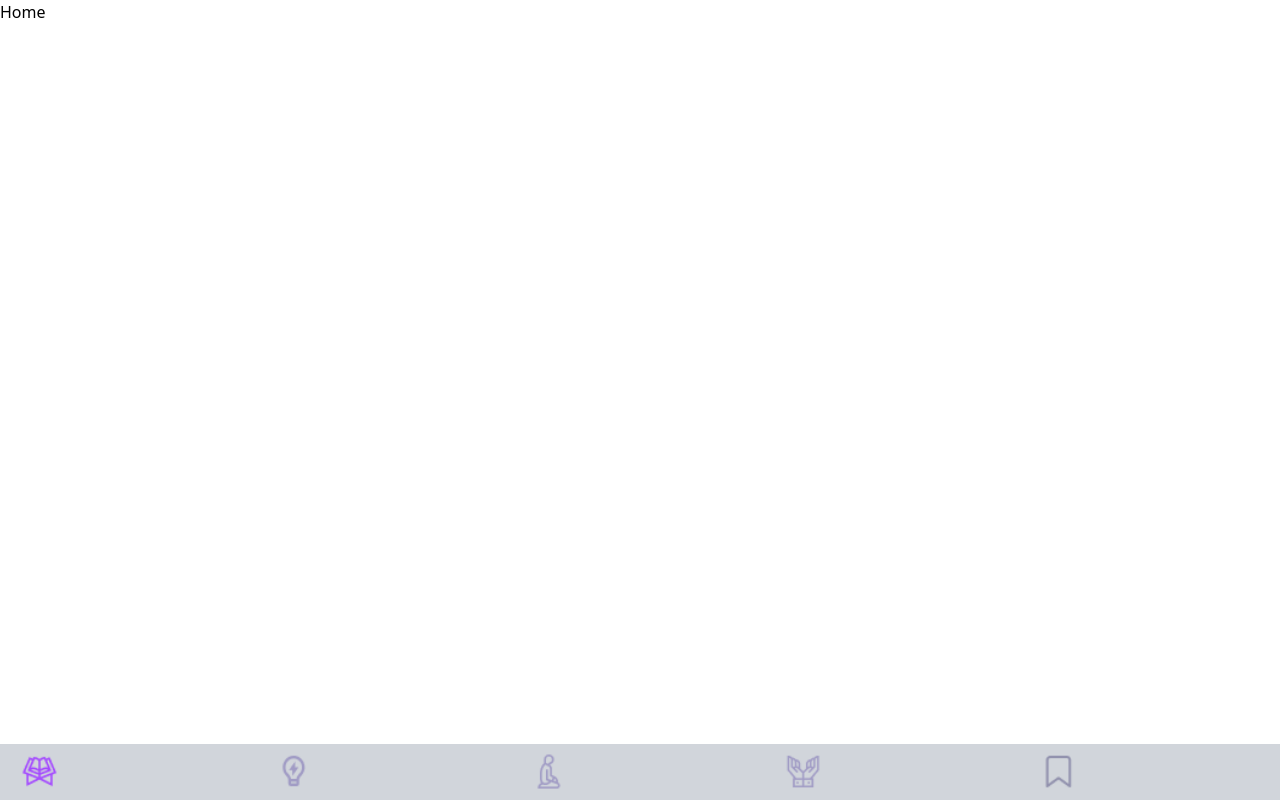
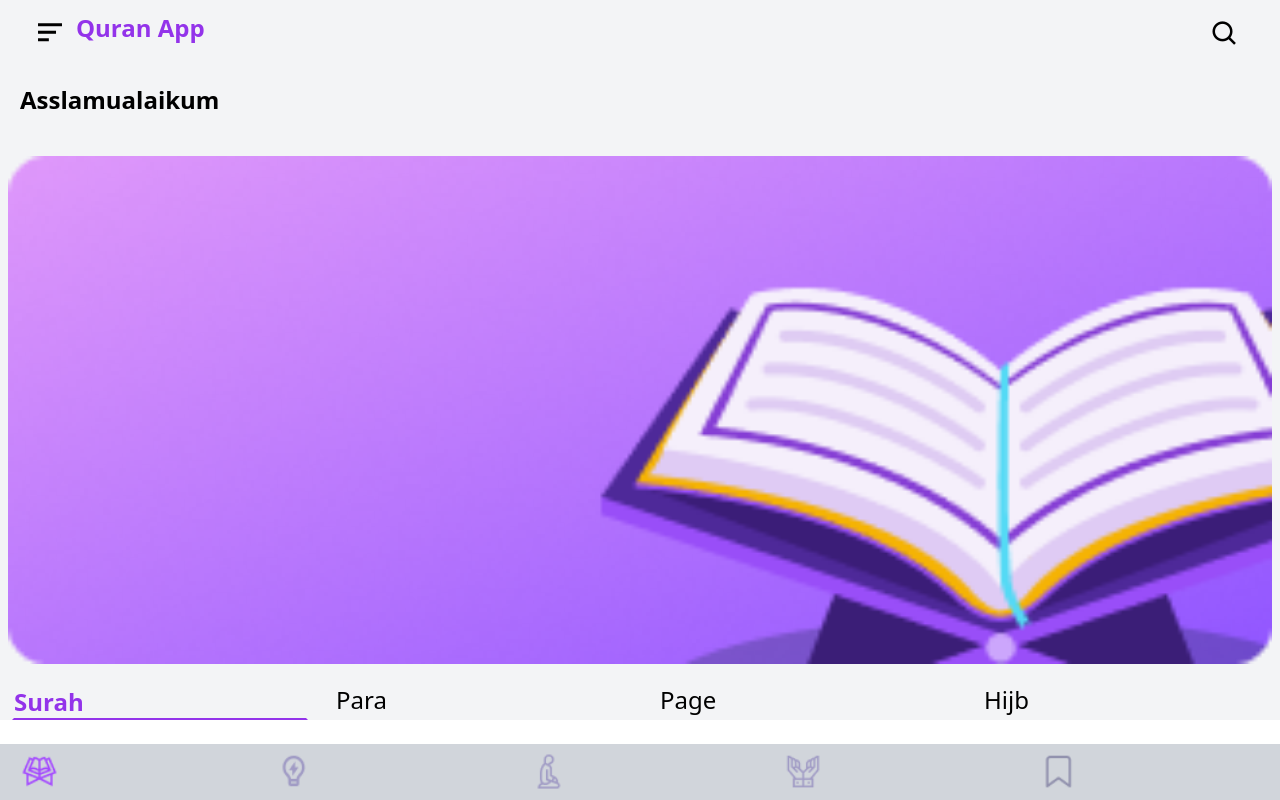
Before and after one commit to adhinnnugroho/CAHNOMNGAJI, a Next.js app: page /Home in a window 1280 px wide. Built offline with nearby package versions, Linux system fonts and the light colour scheme.

Commit message:
feat: setup home screen

```diff
--- a/src/Layout/App.tsx
+++ b/src/Layout/App.tsx
@@ -1,4 +1,5 @@
 import MobileNavigations from "@/UI/Navigations/MobileNavigations"
+import Navigations from "@/UI/Navigations/Navigations"
 
 type propType = {
     'children': React.ReactNode
@@ -7,7 +8,8 @@ type propType = {
 const AppLayout = (prop: propType) => {
     const { children } = prop
     return (
-        <div>
+        <div className="bg-gray-100">
+            <Navigations />
             {children}
             <MobileNavigations />
         </div>
--- /dev/null
+++ b/src/UI/Navigations/Navigations.tsx
@@ -0,0 +1,22 @@
+const Navigations = () => {
+    return (
+        <nav className="bg-gray-100">
+            <div className="mx-auto max-w-7xl px-2 sm:px-6 lg:px-8">
+                <div className="relative flex h-16 items-center justify-between">
+                    <div className="justify-start text-2xl font-semibold flex flex-nowrap">
+                        <i className='bx bx-menu-alt-left text-4xl mr-2'></i>
+                        <div className="text-purple-600">
+                        Quran App
+                        </div>
+                    </div>
+
+                    <div className="justify-end">
+                        <i className='bx bx-search text-3xl mt-1 mr-2'></i>
+                    </div>
+                </div>
+            </div>
+        </nav>
+    )
+}
+
+export default Navigations
--- a/src/pages/Home/index.tsx
+++ b/src/pages/Home/index.tsx
@@ -1,9 +1,39 @@
 import AppLayout from "@/Layout/App"
+import Image from "next/image"
 
 const HomeScreen = () => {
     return (
         <AppLayout>
-            Home
+            <div className="mt-5 ml-5 font-semibold text-2xl">
+                Asslamualaikum
+
+            </div>
+            <div className="ml-2 mr-2 mt-10">
+                <Image src={"/img/last_read.png"}
+                    width={330}
+                    height={60}
+                    alt="ramadhan"
+                    className="w-screen" />
+            </div>
+
+            <div className="mt-5 ml-3 mb-5">
+                <div className="grid grid-cols-4 gap-7">
+                    <div className="col-span-1 text-2xl text-purple-600 border-2 border-gray-100
+                    border-b-purple-600 font-bold">
+                        Surah
+                    </div>
+                    <div className="col-span-1 text-2xl">
+                        Para
+                    </div>
+                    <div className="col-span-1 text-2xl">
+                        Page
+                    </div>
+                    <div className="col-span-1 text-2xl">
+                        Hijb
+                    </div>
+                </div>
+            </div>
+
         </AppLayout>
     )
 }
--- a/src/pages/_document.tsx
+++ b/src/pages/_document.tsx
@@ -5,6 +5,7 @@ export default function Document() {
     <Html lang="en">
       <Head>
         <title>Ramadhan Projects</title>
+        <link href='https://unpkg.com/boxicons@2.1.4/css/boxicons.min.css' rel='stylesheet' />
         <script defer src="https://cdn.jsdelivr.net/npm/alpinejs@3.x.x/dist/cdn.min.js"></script>
       </Head>
       <body>
--- /dev/null
+++ b/src/pages/api/Surah/[...surah].ts
@@ -0,0 +1,16 @@
+import instance from "@/lib/axios/instance";
+import type { NextApiRequest, NextApiResponse } from "next";
+
+export default async function handler(
+    req: NextApiRequest,
+    res: NextApiResponse,
+) {
+    try {
+        const response = await instance.get('https://equran.id/api/v2/surat');
+        const data = response.data;
+        res.status(200).json(data);
+    } catch (error) {
+        console.error("Error while fetching data:", error);
+        res.status(500).json({ message: "Internal Server Error" });
+    }
+}
--- a/src/pages/index.tsx
+++ b/src/pages/index.tsx
@@ -7,8 +7,8 @@ const inter = Inter({ subsets: ["latin"] });
 
 export default function Home() {
   return (
-      <AppLayout>
+      <div>
         <WelcomeScreen />
-      </AppLayout>
+      </div>
   );
 }
```
